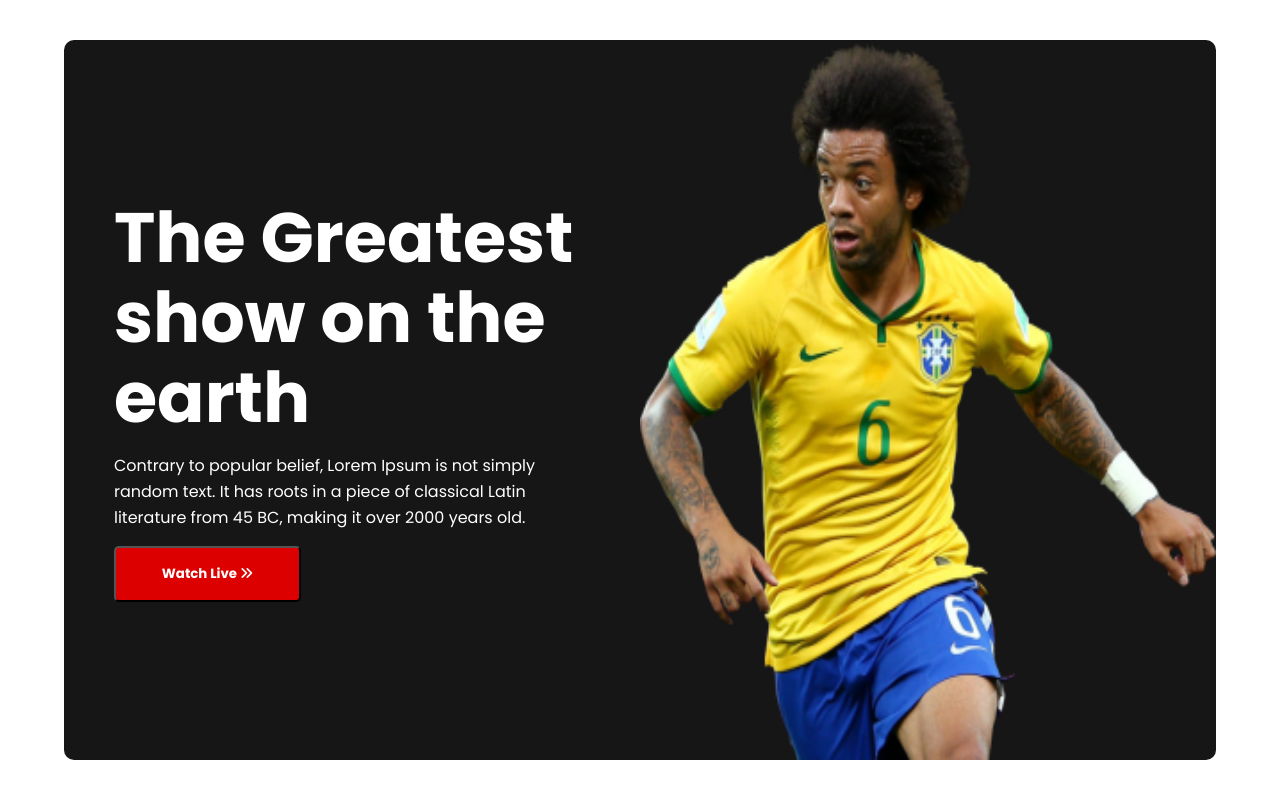
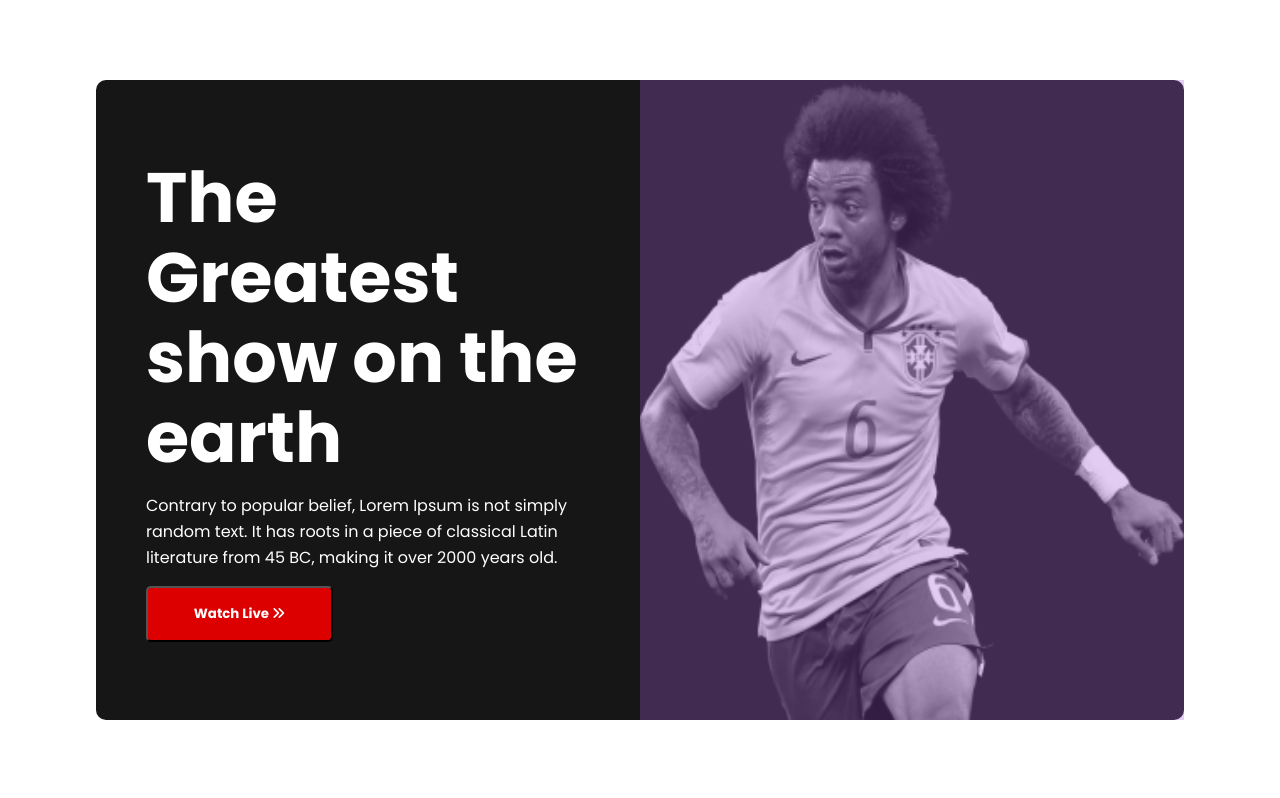
Before and after one commit to Sabbir2809/world-cup, a plain HTML site: page blog.html in a window 1280 px wide. Shown: the top 798 px of the page. Drawn offline with Linux system fonts and the light colour scheme.

Commit message:
Assignment-2(Wold-Cup)

```diff
--- a/blog.html
+++ b/blog.html
@@ -38,6 +38,9 @@
           </button>
         </div>
         <div class="banner__right">
+          <div class="overlay">
+
+          </div>
           <img src="./assets/Banner Image.png" alt="Player" />
         </div>
       </div>
--- a/style.css
+++ b/style.css
@@ -15,8 +15,8 @@ main {
 
 .banner__container {
   display: flex;
-  width: 90%;
-  height: 90vh;
+  width: 85%;
+  height: 80vh;
   background-color: #161616;
   border-radius: 10px;
   color: white;
@@ -57,11 +57,33 @@ main {
 .banner__right {
   width: 50%;
   height: 100%;
+  position: relative;
 }
 
 .banner__right img {
   width: 100%;
   height: 100%;
+  object-position: cover;
+  filter: grayscale(100%);
+}
+
+.overlay{
+  width: 100%;
+  height: 100%;
+  background-color: #aa5cdb;
+  position: absolute;
+  top: 0;
+  right: 0;
+  opacity: 0.3;
+  z-index: 999;
+  transition: all ease-in-out 300ms;
+}
+
+.banner__container:hover .overlay{
+  opacity: 0;
+}
+.banner__container:hover .banner__right > img{
+  filter: grayscale(0%);
 }
 
 /* :::::: Card Section :::::: */
@@ -148,7 +170,7 @@ main {
 .blogs {
   display: grid;
   grid-template-columns: repeat(3, 1fr);
-  gap: 10px;
+  gap: 15px;
 }
 .blog {
   width: 300px;
```
Also changed, not shown: index.html (+3 -0 lines), 1 other file.
